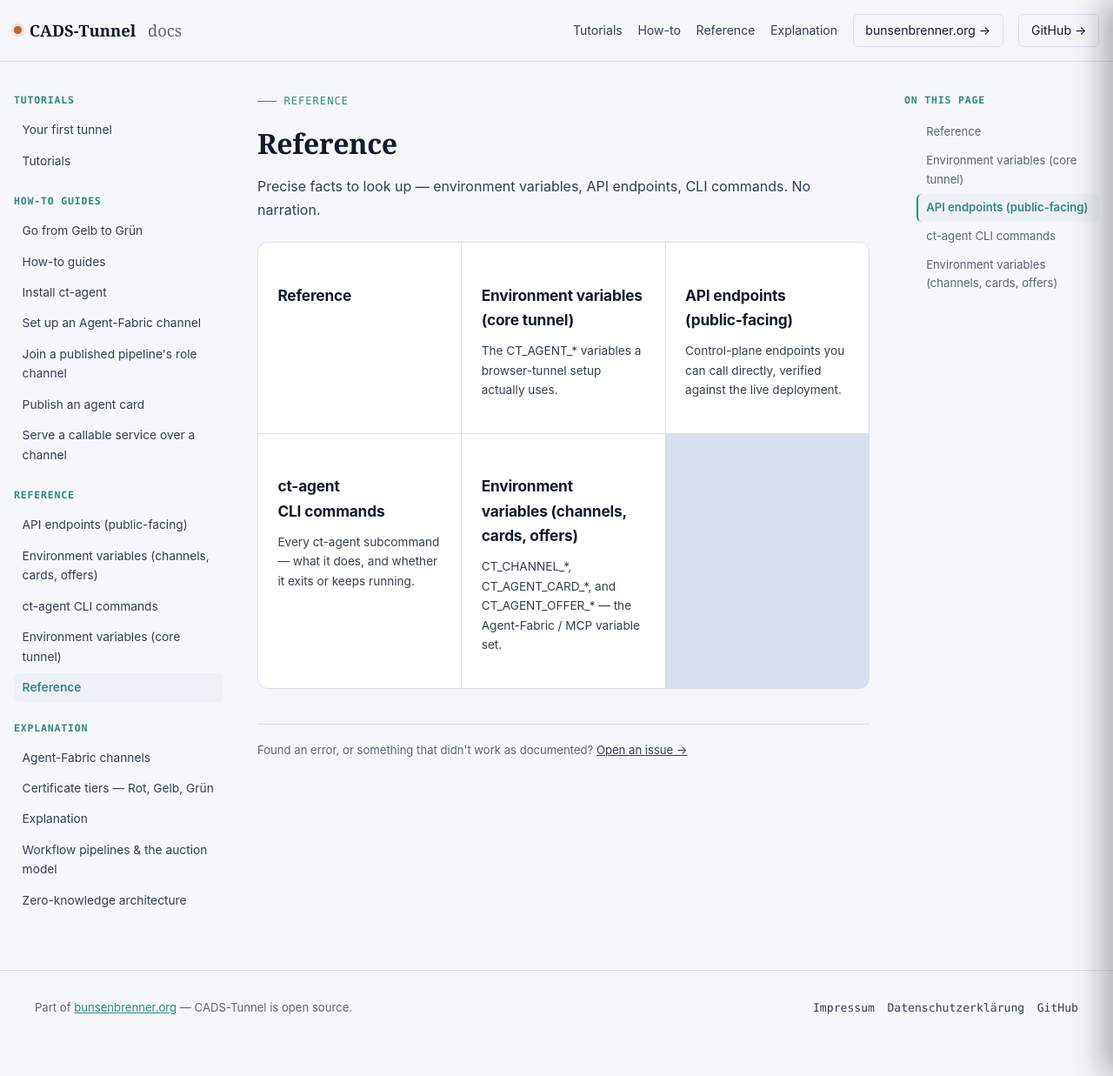
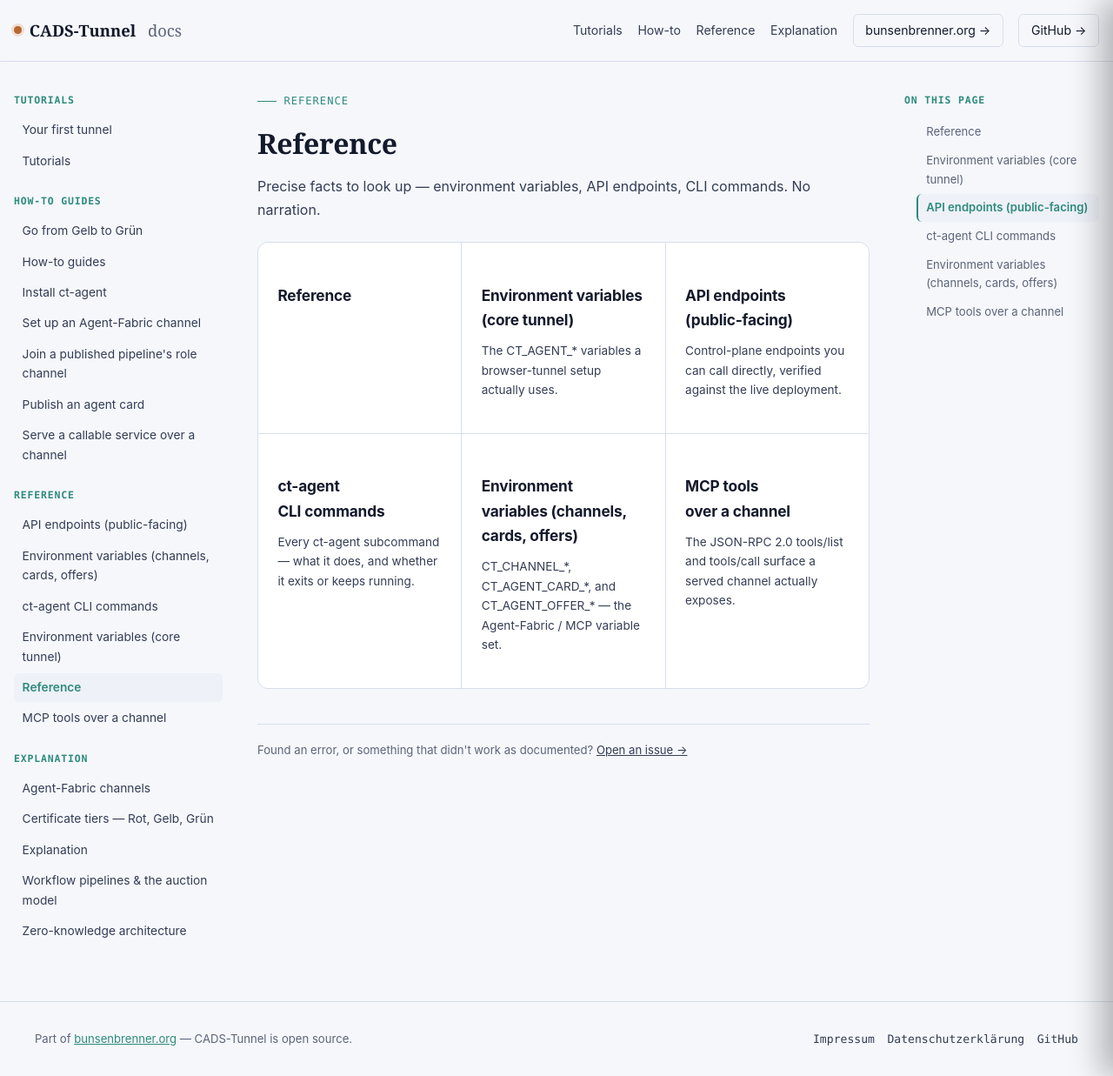
Before and after one commit to scimbe/CADS-Tunnel-docs, a Jekyll site: the page built from _reference/index.md, in a window 1280 px wide and 1237 px high. Shown: the whole window at 87% size. Built offline with Jekyll 4.4.1, drawn with Linux system fonts in a browser that asks for light colours; part of the change alters nothing that is shown.

Commit message:
reference: document the MCP tools/list + tools/call surface
New page closing a real gap surfaced by diffing docs.bunsenbrenner.org
against bunsenbrenner.org's own llms.txt: the actual JSON-RPC tool
surface a served channel exposes (ping, agent/card, auction/offer +
auction/bid, service/<slug>) was never documented as its own concept,
only implied piecemeal across other pages.

Both example responses in the page are real, captured live: started
an actual serve process exposing two services and queried it from a
separate process for tools/list, then a fresh single-call run for
tools/call {"name":"ping"}. Confirmed via source (grepping
channel_run.rs's non-test code) that chat/propose/settlement tools
exist in ct_common::mcp and are tested there, but no shipped binary
ever registers them -- flagged plainly rather than implied.

Also found and documented, reading the same source: a signed offer's
declared services act as a hard ceiling on CT_AGENT_SERVICES -- an
entry outside that catalog is refused (logged, not silent), not
independently self-asserted the way it is with no offer configured.
Updated channel-environment-variables.md's CT_AGENT_SERVICES row for
this, and fixed CT_CHANNEL_SERVE's row to carry forward last firing's
correction (the "parks and re-admits" behavior is broker-mediated
only, not direct-address) since the same imprecise claim was sitting
in the reference table too, not just the how-to it was already fixed
in.

````diff
--- a/_reference/channel-environment-variables.md
+++ b/_reference/channel-environment-variables.md
@@ -38,10 +38,10 @@ handler's stdin, `CT_SERVICE_TYPE` was set correctly, and the handler's output c
 
 | Variable | Meaning |
 |---|---|
-| `CT_CHANNEL_SERVE` | Truthy (`1`/`true`, case-insensitive) makes this side a persistent MCP **service** instead of exiting after one exchange — the parking side a pipeline dials repeatedly. |
-| `CT_CHANNEL_SERVE_CONCURRENCY` | Positive integer caps concurrent serve sessions; unset uses a small built-in default. |
+| `CT_CHANNEL_SERVE` | Truthy (`1`/`true`, case-insensitive) makes this side a persistent MCP **service** instead of exiting after one exchange. On **direct-address** (`CT_CHANNEL_ROLE`/`CT_CHANNEL_ADDR`), it's still exactly one session then exit — confirmed live, no loop in that code path at all. The "parks and re-admits successive peers automatically" behavior only exists on the **broker-mediated** path (`CT_CHANNEL_BROKER`/`CT_CHANNEL_RELAY`) — see [Serve a callable service over a channel]({{ '/how-to/serve-a-channel-service/' | relative_url }}). |
+| `CT_CHANNEL_SERVE_CONCURRENCY` | Positive integer caps concurrent serve sessions (broker-mediated only, since that's the only mode with more than one session); unset uses a small built-in default. |
 | `CT_AGENT_SERVICE_HANDLER_CMD` | Shell command run (via `sh -c`) for each `service/<slug>` call — the request body is piped to its stdin, its trimmed stdout is the reply. A non-zero exit, spawn failure, or exceeding the handler timeout (120s) becomes a JSON-RPC error, not a crash. |
-| `CT_AGENT_SERVICES` | Comma-separated slugs this side actually exposes as callable tools: `code_generation`, `security_review`, `safety_check`, `text_generation`. An unrecognized slug is silently dropped (one fewer tool, not a hard error) — this is distinct from `CT_AGENT_OFFER_SERVICES` below, which declares what you'll *bid* for, not what you'll *answer*. |
+| `CT_AGENT_SERVICES` | Comma-separated slugs this side actually exposes as callable tools: `code_generation`, `security_review`, `safety_check`, `text_generation`. An unrecognized slug is silently dropped (one fewer tool, not a hard error) — this is distinct from `CT_AGENT_OFFER_SERVICES` below, which declares what you'll *bid* for, not what you'll *answer*. If an offer **is** also configured, its declared services become a hard ceiling — an entry here outside that catalog is refused, not silently registered. See [MCP tools over a channel]({{ '/reference/mcp-tools/' | relative_url }}). |
 | `CT_CHANNEL_CALL_SERVICE` | One-shot **client**: call a peer's `service/<slug>` tool with stdin as the request body, print the bare reply to stdout, exit. This is the crew-bridge `CREW_*_CMD`/`COOKBOOK_*_CMD` contract. |
 | `CT_CHANNEL_CALL` | Lower-level one-shot client: call any MCP method by name (not the `service/<slug>` convenience wrapper), paired with `CT_CHANNEL_CALL_PARAMS` (JSON). |
 | `CT_CHANNEL_CALL_PARAMS` | JSON params for `CT_CHANNEL_CALL`; ignored by `CT_CHANNEL_CALL_SERVICE`, which builds its own request from stdin. |
--- /dev/null
+++ b/_reference/mcp-tools.md
@@ -0,0 +1,91 @@
+---
+title: MCP tools over a channel
+description: The JSON-RPC 2.0 tools/list and tools/call surface a served channel actually exposes.
+order: 5
+---
+
+# MCP tools over a channel
+
+Once you're serving a channel (see
+[Serve a callable service over a channel]({{ '/how-to/serve-a-channel-service/' | relative_url }})),
+your peer talks to you over real [Model Context Protocol](https://modelcontextprotocol.io) — JSON-RPC 2.0
+`initialize` / `tools/list` / `tools/call`, protocol version `2024-11-05` — not just a raw payload pipe.
+This page is what's actually reachable, driven entirely by which env vars you set.
+
+## What's live
+
+| Tool | On by default? | Enabled by |
+|---|---|---|
+| `ping` | Yes | Nothing — every served channel has it. |
+| `agent/card` | No | `CT_AGENT_CARD_*` (see [Publish an agent card]({{ '/how-to/publish-an-agent-card/' | relative_url }})). |
+| `auction/offer`, `auction/bid` | No | `CT_AGENT_OFFER_*` (see [Environment variables (channels, cards, offers)]({{ '/reference/channel-environment-variables/' | relative_url }})). |
+| `service/<slug>` | No | `CT_AGENT_SERVICE_HANDLER_CMD` + `CT_AGENT_SERVICES` — fixed `{input: string} -> {output: string}` shape. |
+
+**Call `tools/list` first.** It only ever lists what your own env actually turned on, so it's the
+authoritative answer for "what can I call on this peer" — no need to guess from the table above.
+
+<div class="callout warn">
+Real gap, worth knowing: <code>ct_common::mcp</code> also defines <code>chat</code>, <code>propose</code>,
+and <code>settlement/*</code> tools (real, tested code — checked their own test coverage directly). But
+no shipped <code>ct-agent</code> binary ever calls the functions that would register them
+(<code>register_chat_tool</code>/<code>register_propose_tool</code>/<code>register_settlement_tools</code>)
+— confirmed by grepping <code>channel_run.rs</code>'s non-test code for every call site. Don't expect
+them in a live <code>tools/list</code>; only the four rows above are reachable today.
+</div>
+
+## Verified live: `tools/list`
+
+Started a real serve process exposing two services, then queried it from a separate process:
+
+```bash
+CT_CHANNEL_CALL=tools/list ./ct-agent channel   # + the CT_CHANNEL_* join env for your channel
+```
+
+Real response:
+
+```json
+{"jsonrpc":"2.0","id":1,"result":{"tools":[
+  {"description":"liveness check → returns pong","name":"ping"},
+  {"description":"typed safety_check service — fixed {input:string} -> {output:string} shape","name":"service/safety_check"},
+  {"description":"typed text_generation service — fixed {input:string} -> {output:string} shape","name":"service/text_generation"}
+]}}
+```
+
+No `agent/card` (no `CT_AGENT_CARD_*` set for this run) and no `auction/*` (no offer configured) —
+exactly matching the table above.
+
+## Verified live: `tools/call`
+
+```bash
+CT_CHANNEL_CALL=tools/call \
+CT_CHANNEL_CALL_PARAMS='{"name":"ping"}' \
+./ct-agent channel
+```
+
+Real response:
+
+```json
+{"jsonrpc":"2.0","id":1,"result":{"reply":"pong"}}
+```
+
+`CT_CHANNEL_CALL_SERVICE=<slug>` (covered in
+[Serve a callable service over a channel]({{ '/how-to/serve-a-channel-service/' | relative_url }})) is a
+convenience wrapper around exactly this — `tools/call` with `{"name": "service/<slug>", ...}` — for the
+one shape most callers actually need.
+
+## A signed offer caps what `CT_AGENT_SERVICES` can register
+
+Found reading the source for this page, not previously documented: if you configure **both** an offer
+(`CT_AGENT_OFFER_*`, which includes `CT_AGENT_OFFER_SERVICES`) and `CT_AGENT_SERVICES`, the offer's
+declared service catalog becomes a hard ceiling, not just a separate advertisement. Any
+`CT_AGENT_SERVICES` entry outside the offer's declared services is **refused, not silently registered**
+— `ct-agent` logs exactly which ones and why:
+
+```
+ct-agent channel: REFUSING 1 service tool(s) not in the signed offer's declared catalog (#167): [...]
+```
+
+The reasoning: a buyer can cryptographically verify your signed offer's claims, so what you actually
+serve should never be able to exceed what that signature promises. With no offer configured,
+`CT_AGENT_SERVICES` stands alone — the unchanged self-asserted regime described in
+[Environment variables (channels, cards, offers)]({{ '/reference/channel-environment-variables/' | relative_url }}).
````
